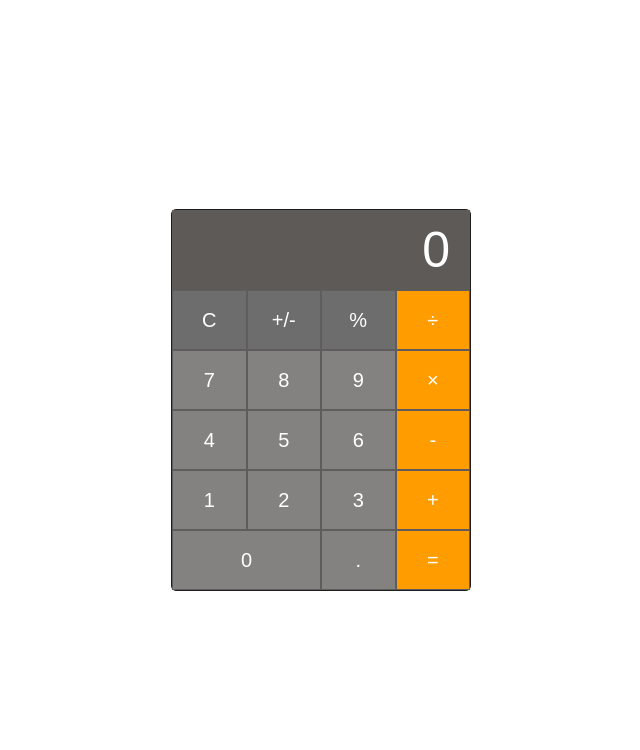
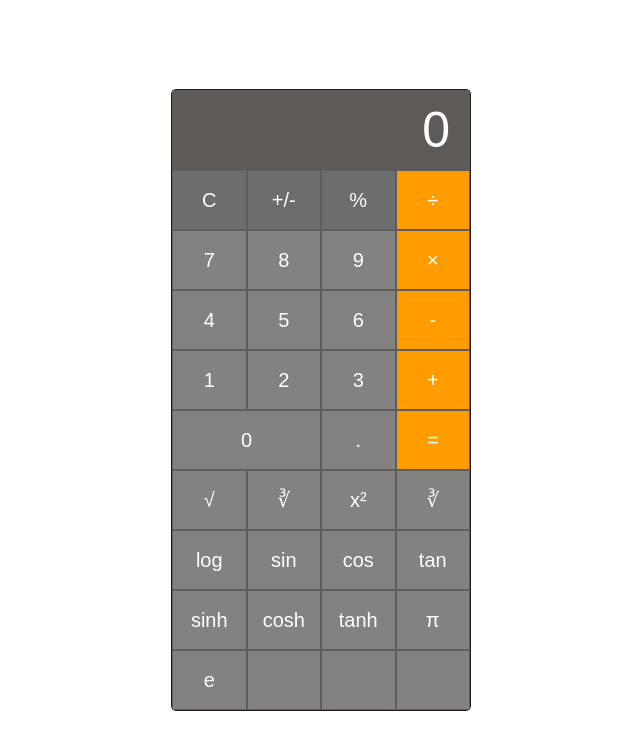
Before and after one commit to DanielSJuarez/js-responsive-calculator, a plain HTML site: page index.html in a window 1280 px wide. Shown: the whole page, without its empty margins (319-959 px from the left). Drawn offline with Linux system fonts and the light colour scheme.

Commit message:
scientific buttons

```diff
--- a/index.html
+++ b/index.html
@@ -41,6 +41,27 @@
     <button type="button" class="decimal" value=".">.</button>
     <button type="button" class="equal-sign" value="=">=</button>
 
+    <button type="button" class="square-root" value="square-root">&#8730</button>
+    <button type="button" class="cube-root" value="cube-root">&#8731;</button>
+    <button type="button" class="square" value="square">x²</button>
+    <button type="button" class="cube" value="cube">&#8731</button>
+
+    <button type="button" class="log" value="log">log</button>
+    <button type="button" class="sin" value="sin">sin</button>
+    <button type="button" class="cos" value="cos">cos</button>
+    <button type="button" class="tan" value="tan">tan</button>
+
+    <button type="button" class="sinh" value="sinh">sinh</button>
+    <button type="button" class="cosh" value="cosh">cosh</button>
+    <button type="button" class="tanh" value="tanh">tanh</button>
+    <button type="button" class="pi" value="pi">π</button>
+
+    <button type="button" class="e" value="e">e</button>
+    <button type="button"></button>
+    <button type="button"></button>
+    <button type="button"></button>
+
+
   </div>
 </div>
 
--- a/main.js
+++ b/main.js
@@ -5,7 +5,7 @@ const clr = document.querySelector('.clear');
 const calcScreen = document.querySelector('.calculator-screen');
 
 const deci = document.querySelector('.decimal');
-const posNeg = document.querySelector('plus-minus');
+const posNeg = document.querySelector('.plus-minus');
 
 let calculation = [];
 let oldNumber = [];
@@ -26,15 +26,15 @@ deci.addEventListener('click', function pushDeci(event) {
     calculation.push(deci.value);
     currentNumber.push(deci.value);
     calcScreen.value = calculation.join('');
-
 });
 
-// posNeg.addEventListener('click', function pushPosNeg(event) {
-//     calculation.push(posNeg.value);
-//     currentNumber.push(posNeg.value);
-//     calcScreen.value = calculation.join('');
-
-// })
+posNeg.addEventListener('click', function pushPosNeg(event) {
+    if(currentNumber.join('').toString() > 0){
+        currentNumber = currentNumber * -1
+    } else if (currentNumber.join('').toString() < 0){
+        currentNumber = currentNumber
+    }
+})
 
 operNum.forEach(function (operNum) {
     operNum.addEventListener('click', function pushOperator(event) {
```
